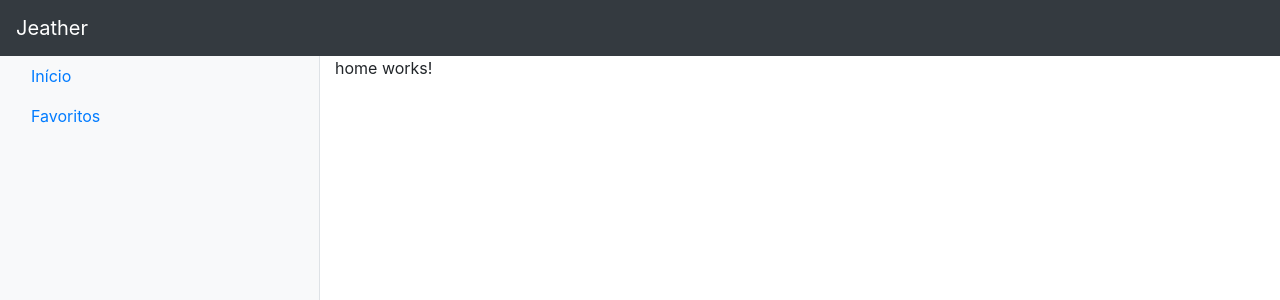
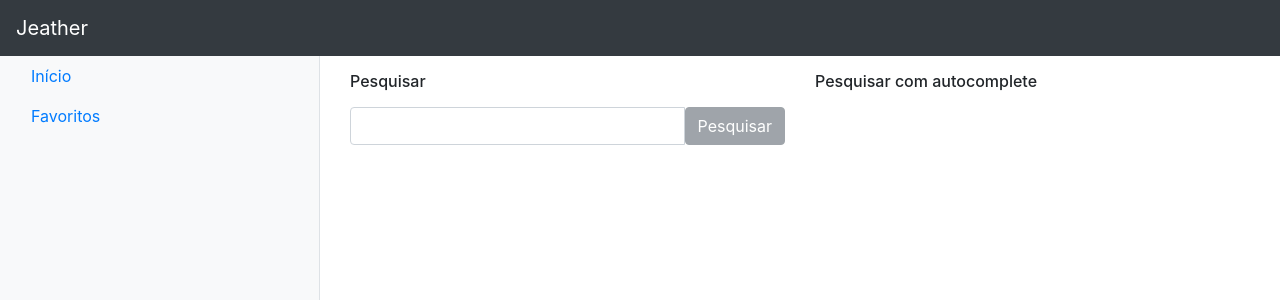
Before and after one commit to joselimadev/jeather, an Angular app: page / in a window 1280 px wide. Shown: the top 300 px of the page. Built offline with nearby package versions, Linux system fonts and the light colour scheme.

Commit message:
crating search form

```diff
--- a/src/app/pages/home/home.page.html
+++ b/src/app/pages/home/home.page.html
@@ -1 +1,15 @@
-<p>home works!</p>
+<div class="container mt-3">
+  <div class="row g-3">
+    <div class="col-6">
+      <h6>Pesquisar</h6>
+      <div class="input-group mt-3">
+        <input type="text" class="form-control" aria-describedby="button-addon2" [formControl]="searchControl">
+        <button class="btn btn-secondary" type="button" id="button-addon2" [disabled]="!searchControl.valid"
+          (click)="doSearch()">Pesquisar</button>
+      </div>
+    </div>
+    <div class="col-6">
+      <h6>Pesquisar com autocomplete</h6>
+    </div>
+  </div>
+</div>
--- a/src/app/pages/home/home.page.ts
+++ b/src/app/pages/home/home.page.ts
@@ -1,15 +1,21 @@
 import { Component, OnInit } from '@angular/core';
+import { FormControl, Validators } from '@angular/forms';
 
 @Component({
   selector: 'jv-home',
   templateUrl: './home.page.html',
-  styleUrls: ['./home.page.scss']
+  styleUrls: ['./home.page.scss'],
 })
 export class HomePage implements OnInit {
+  searchControl: FormControl;
 
-  constructor() { }
+  constructor() {}
 
   ngOnInit(): void {
+    this.searchControl = new FormControl('', Validators.required);
   }
 
+  doSearch() {
+    console.log(this.searchControl.value);
+  }
 }
```
Also changed, not shown: src/app/app.module.ts (+6 -9 lines), src/app/pages/home/home.module.ts (+3 -6 lines).
